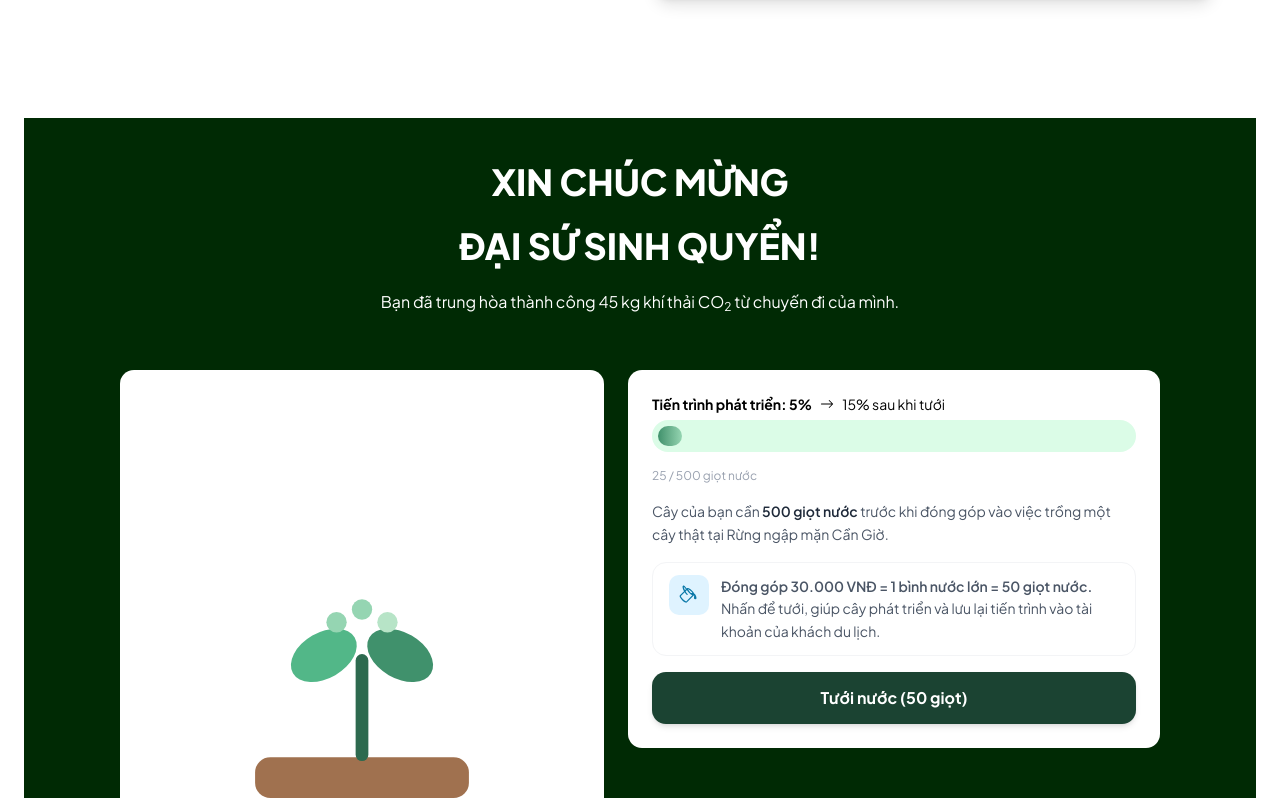
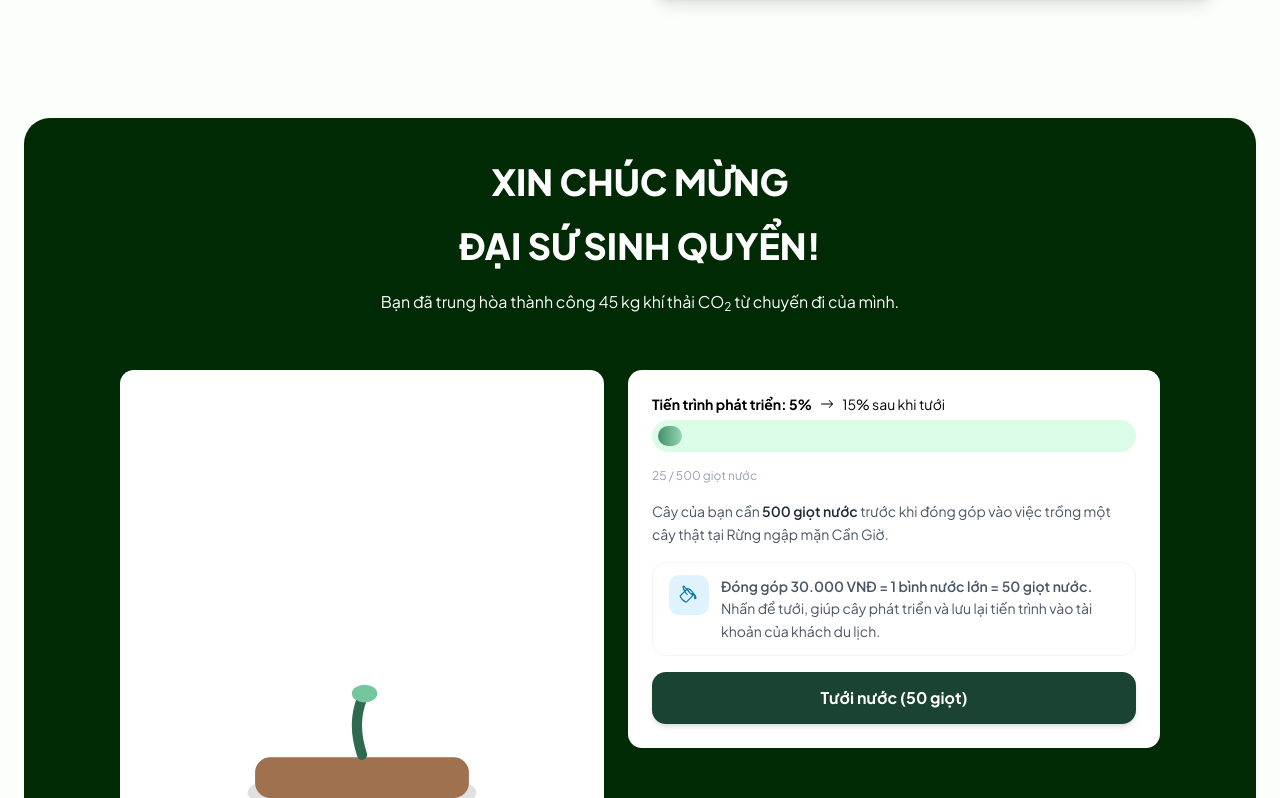
Before and after one commit to NToan324/eco-travel-web, a Next.js app: page / in a window 1280 px wide. Shown: the part 802-1600 px from the top of the page. Built offline with nearby package versions, Linux system fonts and the light colour scheme.

Commit message:
[ADD]: reponsive

```diff
--- a/app/layout.tsx
+++ b/app/layout.tsx
@@ -23,7 +23,7 @@ export default function RootLayout({
       lang="en"
       className={`${jakarta.variable} ${jakarta.variable} h-full antialiased`}
     >
-      <body className="min-h-full flex flex-col">
+      <body className="min-h-full flex flex-col bg-[#fbfffa]">
         <Header />
         <main className="flex-1">{children}</main>
         <Footer />
--- a/app/page.tsx
+++ b/app/page.tsx
@@ -9,12 +9,12 @@ import BiosphereAmbassador from "@/components/tree/treeStage";
 export default function Home() {
   return (
     <div>
-      <main className="grid grid-cols-1 md:grid-cols-2 gap-6 max-w-6xl mx-auto py-6 md:px-0 px-4">
+      <div className="grid grid-cols-1 md:grid-cols-2 gap-6 max-w-6xl mx-auto py-6 md:px-0 px-4">
         {/* Banner */}
         <HeroSection />
         {/* Payment */}
         <PaymentCard />
-      </main>
+      </div>
       <div className="px-4 sm:px-6">
         <BiosphereAmbassador />
         <ActivityTicker />
--- a/components/Header.tsx
+++ b/components/Header.tsx
@@ -11,7 +11,6 @@ const navLinks = [
   { href: "/transparency", label: "Minh bạch" },
   { href: "/campaign", label: "Chiến dịch" },
   { href: "/impact", label: "Tác động" },
-  { href: "/about", label: "Về chúng tôi" },
 ];
 
 export default function Header() {
@@ -23,7 +22,7 @@ export default function Header() {
         <h1 className="text-lg sm:text-xl font-semibold">Eco Travel</h1>
 
         {/* Desktop nav */}
-        <nav className="hidden lg:flex font-semibold items-center gap-6">
+        <nav className="hidden lg:flex font-semibold items-center gap-10">
           {navLinks.map((link) => (
             <Link key={link.href} href={link.href} className="hover:underline">
               {link.label}
--- a/components/dashboard/ForestMap.tsx
+++ b/components/dashboard/ForestMap.tsx
@@ -41,7 +41,8 @@ export default function ForestMap() {
         <div className="absolute bottom-4 left-4 bg-white/30 border border-white/50 rounded-xl shadow-xl px-4 py-3 max-w-55">
           <p className="font-bold text-white text-sm">Cây #1245</p>
           <p className="text-white text-xs mt-0.5 leading-relaxed">
-            Loài: Cây ngập mặn • Trồng ngày 20/06/2026 • Tài trợ bởi Nhật Toàn
+            Loài: Cây ngập mặn • Trồng ngày 20/06/2026 • Tài trợ bởi Nguyễn Minh
+            Anh
           </p>
         </div>
       )}
--- a/components/tree/treeStage.tsx
+++ b/components/tree/treeStage.tsx
@@ -64,7 +64,7 @@ export default function BiosphereAmbassador() {
 
   return (
     <>
-      <div className="min-h-screen bg-[#002a04] flex flex-col items-center justify-start p-4 sm:p-6 lg:p-8 gap-6 sm:gap-8">
+      <div className="min-h-screen bg-[#002a04] flex flex-col items-center justify-start p-4 sm:p-6 lg:p-8 gap-6 sm:gap-8 rounded-4xl">
         <AmbassadorHeader />
         <div className="relative rounded-3xl h-full overflow-hidden w-full max-w-6xl px-2 sm:px-6 lg:px-8 mx-auto space-y-8">
           {showConfetti && <Confetti />}
--- a/components/tree/treeStage/TreeIllustration.tsx
+++ b/components/tree/treeStage/TreeIllustration.tsx
@@ -29,69 +29,57 @@ function TreeIllustration({
         fill="none"
         xmlns="http://www.w3.org/2000/svg"
       >
+        <defs>
+          {/* Leaf gradient */}
+          <linearGradient id="leafGrad" x1="0" y1="0" x2="0" y2="1">
+            <stop offset="0%" stopColor="#74C69D" />
+            <stop offset="100%" stopColor="#1B4332" />
+          </linearGradient>
+
+          {/* Trunk gradient */}
+          <linearGradient id="trunkGrad" x1="0" y1="0" x2="0" y2="1">
+            <stop offset="0%" stopColor="#A0714F" />
+            <stop offset="100%" stopColor="#5C3A21" />
+          </linearGradient>
+        </defs>
+
+        {/* shadow */}
+        <ellipse
+          cx="100"
+          cy="172"
+          rx="45"
+          ry="10"
+          fill="black"
+          opacity="0.12"
+        />
+
         {/* Pot */}
         <rect x="65" y="165" width="70" height="50" rx="8" fill="#8B5E3C" />
         <rect x="58" y="158" width="84" height="16" rx="6" fill="#A0714F" />
 
-        {/* Stem */}
-        {stage === "sprout" && (
-          <line
-            x1="100"
-            y1="157"
-            x2="100"
-            y2="120"
-            stroke="#2D6A4F"
-            strokeWidth="5"
+        {/* ================= TRUNK ================= */}
+        {stage !== "sprout" && (
+          <path
+            d="M100 157 C98 130, 102 110, 100 70"
+            stroke="url(#trunkGrad)"
+            strokeWidth="6"
             strokeLinecap="round"
+            fill="none"
           />
         )}
 
-        {stage === "seedling" && (
-          <line
-            x1="100"
-            y1="157"
-            x2="100"
-            y2="95"
-            stroke="#2D6A4F"
-            strokeWidth="5"
-            strokeLinecap="round"
-          />
-        )}
-
-        {(stage === "sapling" || stage === "young" || stage === "mature") && (
-          <line
-            x1="100"
-            y1="157"
-            x2="100"
-            y2="70"
-            stroke="#2D6A4F"
-            strokeWidth="6"
-            strokeLinecap="round"
-          />
-        )}
+        {/* ================= STAGES ================= */}
 
         {/* SPROUT */}
         {stage === "sprout" && (
           <>
-            <ellipse
-              cx="85"
-              cy="118"
-              rx="14"
-              ry="9"
-              fill="#52B788"
-              transform="rotate(-30 85 118)"
+            <path
+              d="M100 157 Q 96 145 100 135"
+              stroke="#2D6A4F"
+              strokeWidth="4"
+              strokeLinecap="round"
             />
-            <ellipse
-              cx="115"
-              cy="118"
-              rx="14"
-              ry="9"
-              fill="#40916C"
-              transform="rotate(30 115 118)"
-            />
-            <circle cx="90" cy="105" r="4" fill="#95D5B2" />
-            <circle cx="100" cy="100" r="4" fill="#95D5B2" />
-            <circle cx="110" cy="105" r="4" fill="#B7E4C7" />
+            <ellipse cx="101" cy="133" rx="5" ry="3.5" fill="#74C69D" />
           </>
         )}
 
@@ -99,147 +87,68 @@ function TreeIllustration({
         {stage === "seedling" && (
           <>
             <ellipse
-              cx="80"
-              cy="95"
-              rx="20"
-              ry="12"
-              fill="#52B788"
-              transform="rotate(-25 80 95)"
+              cx="103"
+              cy="105"
+              rx="6"
+              ry="3.5"
+              fill="#74C69D"
+              transform="rotate(20 103 105)"
             />
-            <ellipse
-              cx="120"
-              cy="95"
-              rx="20"
-              ry="12"
-              fill="#40916C"
-              transform="rotate(25 120 95)"
-            />
-            <ellipse cx="100" cy="82" rx="18" ry="11" fill="#74C69D" />
           </>
         )}
 
         {/* SAPLING */}
         {stage === "sapling" && (
           <>
-            <ellipse
-              cx="75"
-              cy="110"
-              rx="24"
-              ry="14"
-              fill="#52B788"
-              transform="rotate(-20 75 110)"
-            />
-            <ellipse
-              cx="125"
-              cy="110"
-              rx="24"
-              ry="14"
-              fill="#40916C"
-              transform="rotate(20 125 110)"
-            />
-            <ellipse cx="100" cy="90" rx="30" ry="18" fill="#74C69D" />
+            <path d="M100 120 C95 110, 110 105, 100 95" fill="url(#leafGrad)" />
+            <path d="M100 110 C90 100, 80 110, 85 120" fill="#52B788" />
+            <path d="M100 110 C110 100, 120 110, 115 120" fill="#40916C" />
           </>
         )}
 
         {/* YOUNG */}
         {stage === "young" && (
           <>
-            <ellipse
-              cx="70"
-              cy="120"
-              rx="28"
-              ry="16"
-              fill="#40916C"
-              transform="rotate(-20 70 120)"
+            <path
+              d="M100 95
+                 C70 70, 50 110, 80 120
+                 C60 140, 90 150, 100 130
+                 C110 150, 140 140, 120 120
+                 C150 110, 130 70, 100 95 Z"
+              fill="url(#leafGrad)"
+              opacity="0.95"
             />
-            <ellipse
-              cx="130"
-              cy="120"
-              rx="28"
-              ry="16"
-              fill="#2D6A4F"
-              transform="rotate(20 130 120)"
-            />
-            <ellipse cx="100" cy="100" rx="36" ry="22" fill="#52B788" />
           </>
         )}
 
         {/* MATURE */}
-        {/* MATURE - FULL TREE WITH DEPTH */}
         {stage === "mature" && (
           <>
-            {/* BACK LAYER LEAVES (shadow layer) */}
-            <ellipse
-              cx="60"
-              cy="120"
-              rx="38"
-              ry="22"
-              fill="#1B4332"
-              opacity="0.9"
-            />
-            <ellipse
-              cx="140"
-              cy="120"
-              rx="38"
-              ry="22"
-              fill="#1B4332"
-              opacity="0.9"
+            {/* canopy main blob */}
+            <path
+              d="M100 45
+                 C70 35, 45 70, 60 95
+                 C35 120, 60 150, 100 135
+                 C140 150, 165 120, 140 95
+                 C160 70, 130 35, 100 45 Z"
+              fill="url(#leafGrad)"
             />
 
-            <ellipse
-              cx="70"
-              cy="95"
-              rx="32"
-              ry="20"
+            {/* inner depth */}
+            <path
+              d="M100 60
+                 C75 55, 60 80, 70 100
+                 C60 120, 80 130, 100 120
+                 C120 130, 140 120, 130 100
+                 C140 80, 125 55, 100 60 Z"
               fill="#2D6A4F"
-              opacity="0.9"
-            />
-            <ellipse
-              cx="130"
-              cy="95"
-              rx="32"
-              ry="20"
-              fill="#2D6A4F"
-              opacity="0.9"
+              opacity="0.6"
             />
 
-            {/* MAIN CANOPY */}
-            <ellipse cx="100" cy="80" rx="55" ry="35" fill="#40916C" />
-            <ellipse cx="75" cy="85" rx="40" ry="28" fill="#2D6A4F" />
-            <ellipse cx="125" cy="85" rx="40" ry="28" fill="#2D6A4F" />
-
-            {/* TOP HIGHLIGHT LAYER */}
-            <ellipse cx="100" cy="55" rx="30" ry="20" fill="#74C69D" />
-            <ellipse cx="85" cy="60" rx="22" ry="14" fill="#52B788" />
-            <ellipse cx="115" cy="60" rx="22" ry="14" fill="#52B788" />
-
-            {/* SMALL LEAF DETAILS (spark depth) */}
-            <circle cx="60" cy="75" r="6" fill="#95D5B2" opacity="0.8" />
-            <circle cx="140" cy="75" r="6" fill="#95D5B2" opacity="0.8" />
-            <circle cx="100" cy="45" r="5" fill="#B7E4C7" />
-
-            {/* TRUNK DETAIL IMPROVED */}
-            <line
-              x1="100"
-              y1="157"
-              x2="100"
-              y2="70"
-              stroke="#2D6A4F"
-              strokeWidth="7"
-              strokeLinecap="round"
-            />
-
-            {/* trunk highlight */}
-            <line
-              x1="98"
-              y1="157"
-              x2="98"
-              y2="80"
-              stroke="#52B788"
-              strokeWidth="2"
-              strokeLinecap="round"
-              opacity="0.6"
-            />
+            {/* highlight */}
+            <circle cx="85" cy="70" r="10" fill="#B7E4C7" opacity="0.7" />
+            <circle cx="120" cy="75" r="8" fill="#95D5B2" opacity="0.6" />
+            <circle cx="100" cy="55" r="6" fill="#D8F3DC" />
           </>
         )}
       </svg>
```
Also changed, not shown: components/certificate/CertificateButton.tsx (+11 -25 lines), components/certificate/activityTicker.tsx (+16 -20 lines), public/certificate.jpeg (added).
